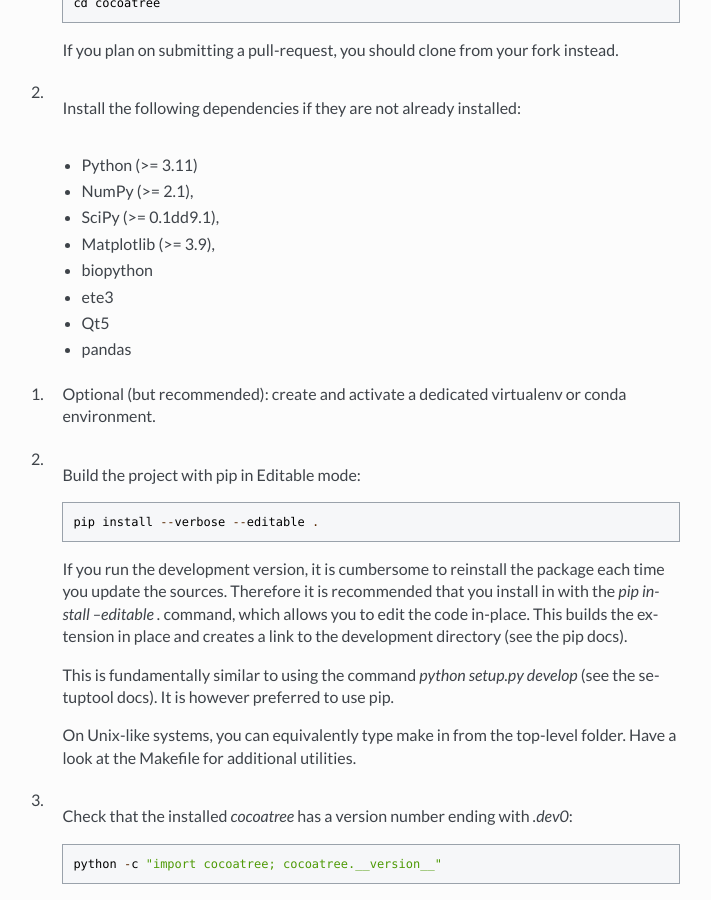
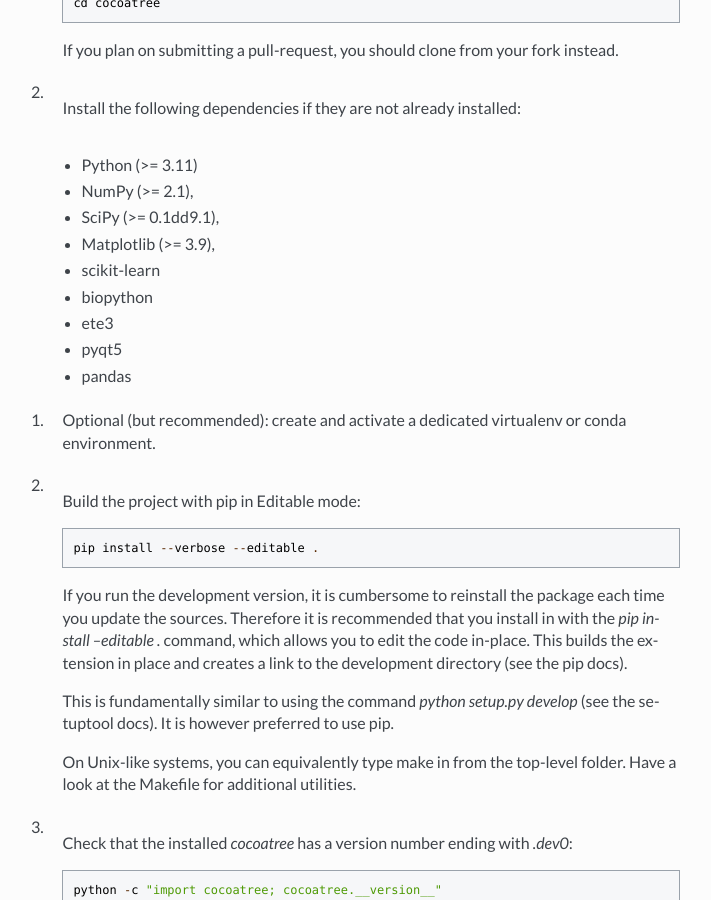
Before and after one commit to TrEE-TIMC/cocoatree, a Sphinx documentation site: the page built from doc/install.rst, in a window 1280 px wide and 900 px high, scrolled down 897 px. Shown: the whole window, without its empty margins (399-1110 px from the left). Built offline with Sphinx 7.4.7, drawn with Linux system fonts in a browser that asks for light colours; nearby versions of some CDN libraries.

Commit message:
DOC updating installation documentation (dependencies)
closes #145

```diff
--- a/doc/install.rst
+++ b/doc/install.rst
@@ -56,9 +56,10 @@
    - NumPy (>= 2.1),
    - SciPy (>= 0.1dd9.1),
    - Matplotlib (>= 3.9),
+   - scikit-learn
    - biopython
    - ete3
-   - Qt5
+   - pyqt5
    - pandas
 
 2. Optional (but recommended): create and activate a dedicated virtualenv or conda environment.
```
